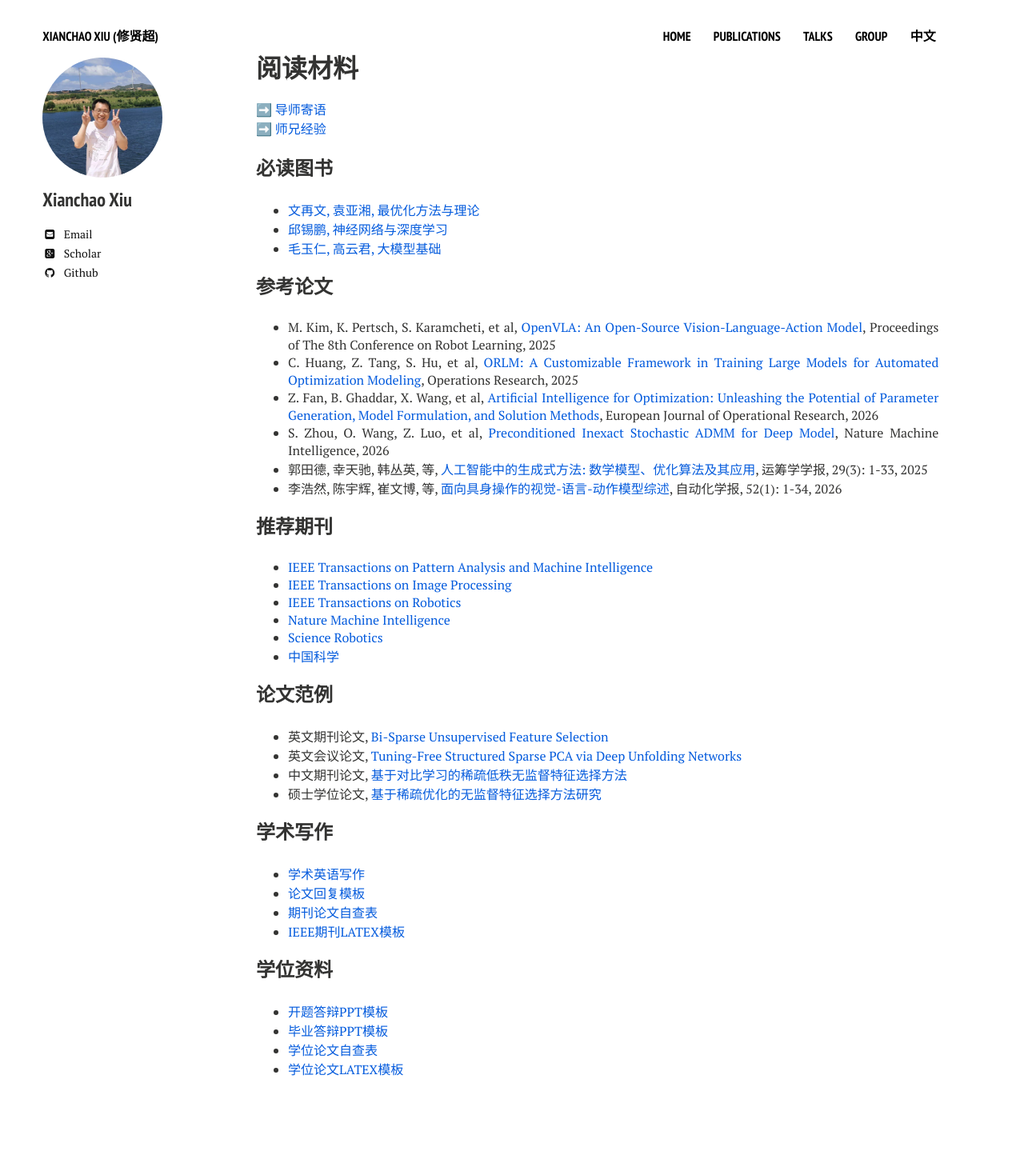
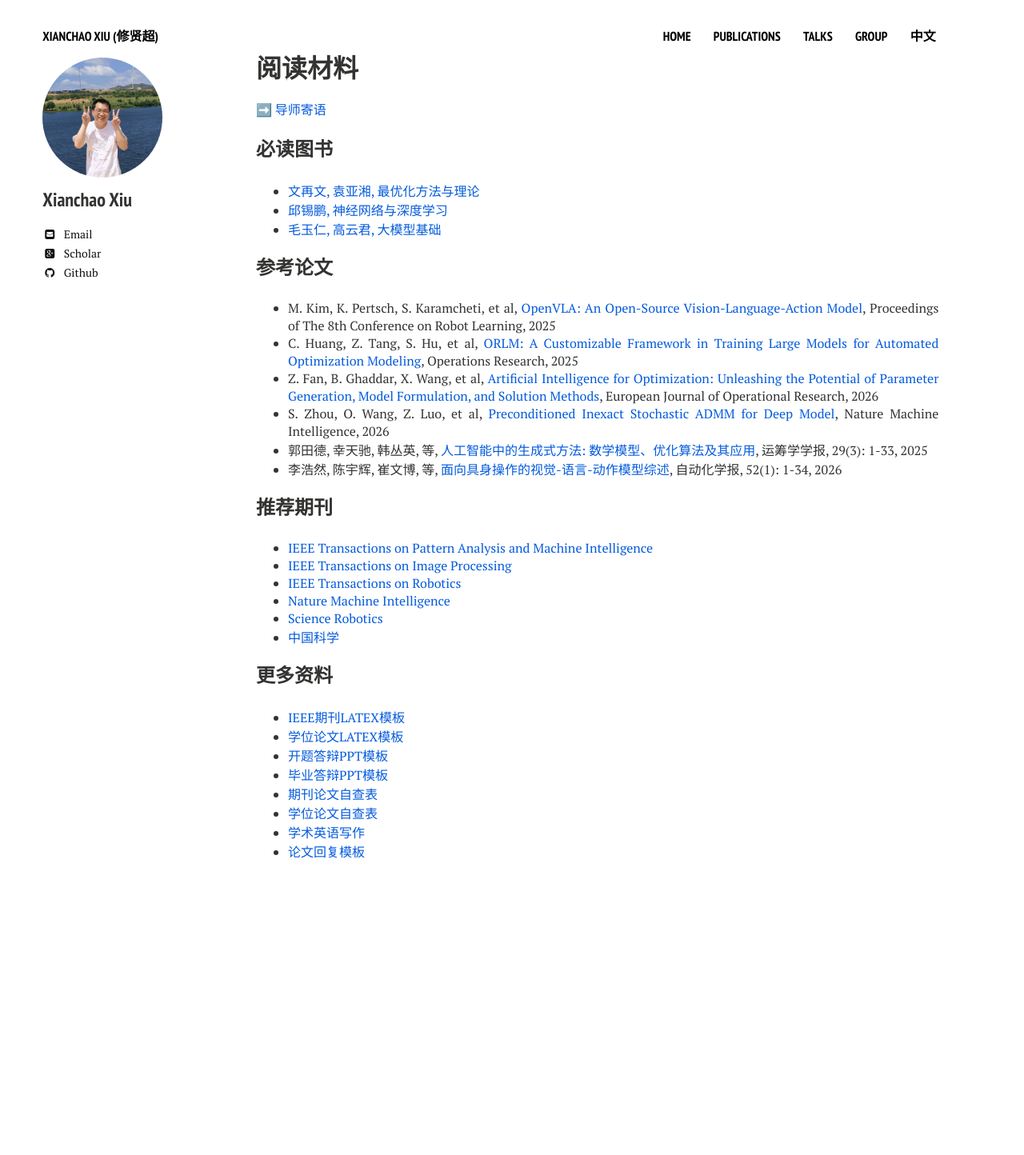
Before and after one commit to xianchaoxiu/xianchaoxiu.github.io, a Jekyll site: the page built from chinese/reading/index.md, in a window 1280 px wide. Shown: the whole page at 80% size. Built offline with Jekyll 4.4.1, drawn with Linux system fonts in a browser that asks for light colours; nearby versions of some CDN libraries; after the commit the page ends 1172 px from its top, so only the background shows below that.

Commit message:
Update index.md

```diff
--- a/chinese/reading/index.md
+++ b/chinese/reading/index.md
@@ -6,7 +6,6 @@ share: false
 ---
 
 ➡️ <a href="https://xianchaoxiu.github.io/chinese/reading/how/" class="textlink" target="_blank"> 导师寄语 </a><br>
-➡️ <a href="https://xianchaoxiu.github.io/chinese/reading/what/" class="textlink" target="_blank"> 师兄经验 </a><br>
 
 
 ### 必读图书
@@ -35,21 +34,13 @@ share: false
 *  <a href="https://www.scichina.com/" class="textlink" target="_blank"> 中国科学 </a> <br>
 
 
-### 论文范例
-* 英文期刊论文, <a href="https://doi.org/10.1109/TIP.2025.3620667" class="textlink" target="_blank">Bi-Sparse Unsupervised Feature Selection</a> <br>
-* 英文会议论文, <a href="https://doi.org/10.23919/CCC64809.2025.11178428" class="textlink" target="_blank">Tuning-Free Structured Sparse PCA via Deep Unfolding Networks</a> <br>
-* 中文期刊论文, <a href="https://kns.cnki.net/kcms2/article/abstract?v=e_WjztTC4N0Z832a-bbzgdfGaZqegXeziR4mPpFe0A1ROQtRv8ba_BSLdRJqYhdrWzhvxs5NJ2O3SOWWMfU0FulX9LypoPkOg34ECqIZ1YDAiTz9p7_NUzLuG3aP698ALezyek3yh7yCM9L1er33sRDx01vji4IFd-a5be0Mbbc=&uniplatform=NZKPT" class="textlink" target="_blank">基于对比学习的稀疏低秩无监督特征选择方法</a> <br>
-* 硕士学位论文, <a href="https://xianchaoxiu.github.io/group/2025-Yang.pdf" class="textlink" target="_blank">基于稀疏优化的无监督特征选择方法研究</a> <br>
 
-### 学术写作
+### 更多资料
+* <a href="https://www.overleaf.com/latex/templates/ieee-for-journals-template-with-bibtex-example-files-included/hjbyjvncdmpx" class="textlink" target="_blank"> IEEE期刊LATEX模板 <br>
+* <a href="https://www.overleaf.com/latex/templates/shuthesis-thesis-template-for-shanghai-university/fqdhvtkggqzv" class="textlink" target="_blank">  学位论文LATEX模板 <br>
+* <a href="../reading/kaiti.pptx" class="textlink" target="_blank">  开题答辩PPT模板 <br>
+* <a href="../biye.pptx" class="textlink" target="_blank">  毕业答辩PPT模板 <br>
+* <a href="../what/paper.pdf" class="textlink" target="_blank">  期刊论文自查表 <br>
+* <a href="../what/thesis.pdf" class="textlink" target="_blank">  学位论文自查表 <br>
 * <a href="../what/writing.pdf" class="textlink" target="_blank">  学术英语写作 <br>
 * <a href="../what/reply.tex" class="textlink" target="_blank">  论文回复模板 <br>
-* <a href="../what/paper.pdf" class="textlink" target="_blank">  期刊论文自查表 <br>
-* <a href="https://www.overleaf.com/latex/templates/ieee-for-journals-template-with-bibtex-example-files-included/hjbyjvncdmpx" class="textlink" target="_blank"> IEEE期刊LATEX模板 <br>
-
-
-### 学位资料
-* <a href="../what/kaiti.pptx" class="textlink" target="_blank">  开题答辩PPT模板 <br>
-* <a href="../what/kaiti.pptx" class="textlink" target="_blank">  毕业答辩PPT模板 <br>
-* <a href="../what/thesis.pdf" class="textlink" target="_blank">  学位论文自查表 <br>
-* <a href="https://www.overleaf.com/latex/templates/shuthesis-thesis-template-for-shanghai-university/fqdhvtkggqzv" class="textlink" target="_blank">  学位论文LATEX模板 <br>
```
